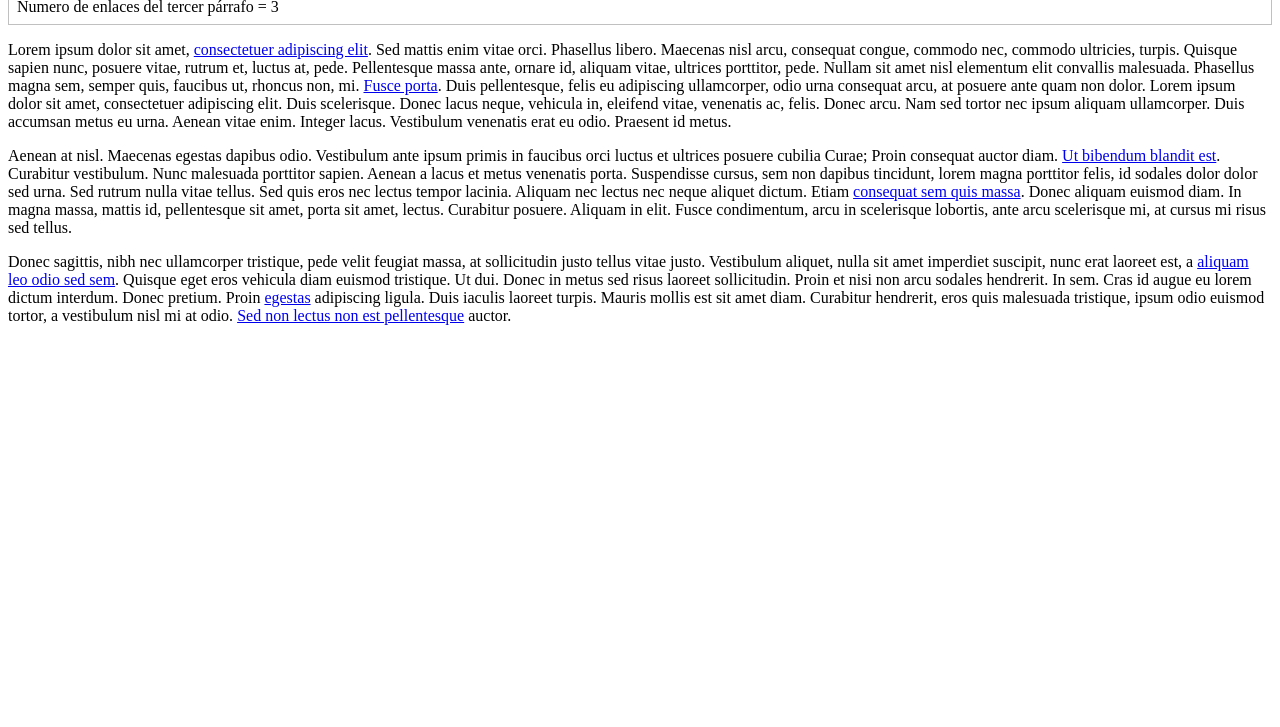
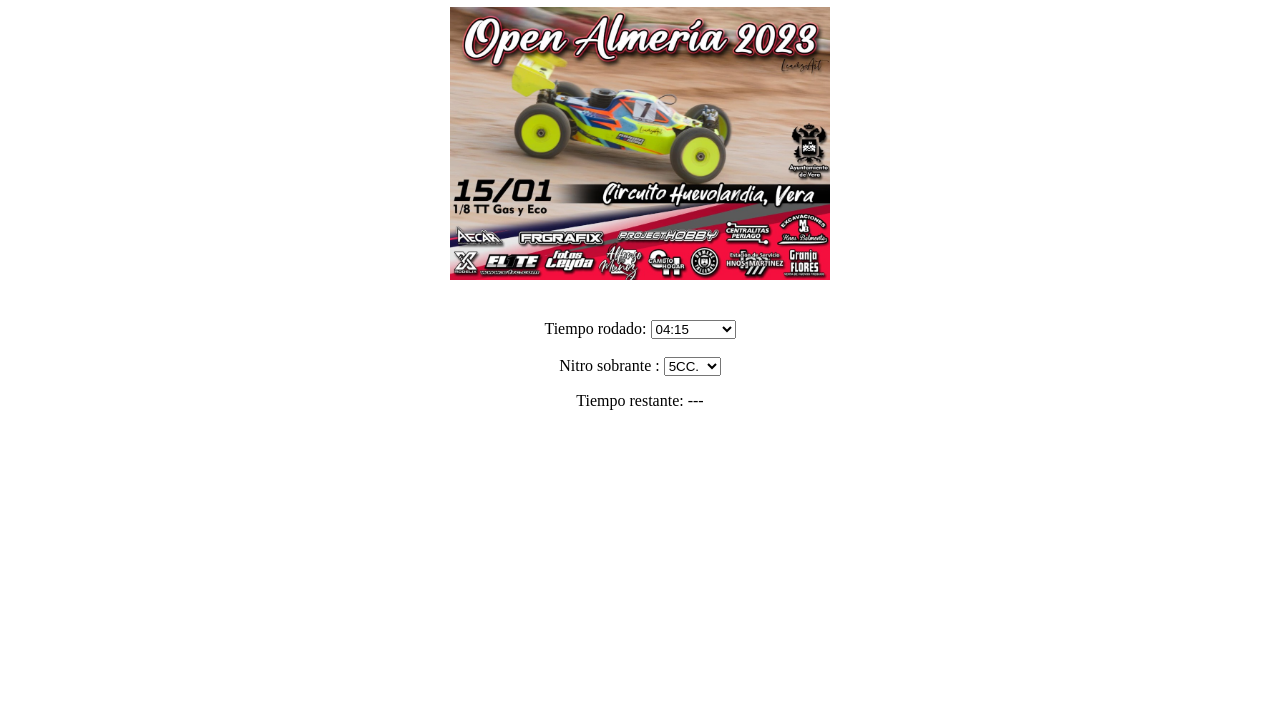
Before and after one commit to aopen03/repostaje, a plain HTML site: page index.html in a window 1280 px wide. Shown: the part 73-800 px from the top of the page. Drawn offline with Linux system fonts and the light colour scheme.

Commit message:
repostaje

```diff
--- a/index.html
+++ b/index.html
@@ -1,21 +1,144 @@
-<!DOCTYPE html PUBLIC "-//W3C//DTD XHTML 1.0 Transitional//EN" "http://www.w3.org/TR/xhtml1/DTD/xhtml1-transitional.dtd">
-<html xmlns="http://www.w3.org/1999/xhtml">
+<!DOCTYPE html>
+<html lang="en">
+
 <head>
-<meta http-equiv="Content-Type" content="text/html; charset=iso-8859-1" />
-<title>Ejercicio 11 - DOM básico</title>
+  <meta charset="UTF-8">
+  <meta http-equiv="Content-Type" content="text/html; charset=iso-8859-1" />
+  <meta name="viewport" content="width=device-width, initial-scale=1.0">
+  <title>Document</title>
+  <script defer src="scripts/eventos-imagen.js"></script>
 
-<script src="scripts/ejer1.js"></script>
+</head>
+<style>
+  img {
+    width: 30%;
+    height: 30%;
+  }
+
+  .caja{
+    width:100%;
+    margin: 0 auto;
+
+    text-align:center;
+  }
+</style>
+<body>
+  <div class="caja" id="caja">
+  <h1 id="h1">Repostajes</h1>
+  <div id="contenedor">
+    <img id="imagen1" src="images/coche.jpeg" alt="La cabeza y el torso de un esqueleto de dinosaurio;
+           tiene una cabeza grande con dientes largos y afilados">
+   <!-- <img id="imagen2" src="images/escuela1.png" alt="La cabeza y el torso de un esqueleto de dinosaurio;
+           tiene una cabeza grande con dientes largos y afilados"></img>-->
+  </div>
+<br>
+<br>
+Tiempo rodado:
+<select name="tiempo" id="tiempo" >
+  <option value="04:15">04:15</option>
+  <option value="04:20">04:20 min.</option>
+  <option value="04:25">04:25 min.</option>
+  <option value="04:30">04:30 min.</option>
+  <option value="04:35">04:35 min.</option>
+  <option value="04:40">04:40 min</option>
+  <option value="04:45">04:45 min</option>
+<option value="04:50">04:50 min</option>
+    <option value="04:55">04:55 min</option>
+    <option value="05:00">05:00 min</option>
+  <option value="05:05">05:05 min</option>
+  <option value="05:10">05:10 min</option>
+  <option value="05:15">05:05 min</option>
+  <option value="05:20">05:20 min</option>
+  <option value="05:25">05:25 min</option>
+  <option value="05:30">05:30 min</option>
+  <option value="05:35">05:35 min</option>
+  <option value="05:40">05:40 min</option>
+  <option value="05:45">05:45 min</option>
+  <option value="05:50">05:50 min</option>
+  <option value="05:55">05:55 min</option>
+  <option value="06:00">06:00 min</option>
+  <option value="06:05">06:05 min</option>
+  <option value="06:10">06:10 min</option>
+  <option value="06:15">06:15 min</option>
+  <option value="06:20">06:20 min</option>
+  <option value="06:25">06:25 min</option>
+  <option value="06:30">06:30 min</option>
+  <option value="06:35">06:35 min</option>
+  <option value="06:40">06:40 min</option>
+  <option value="06:45">06:45 min</option>
+  <option value="08:15">06:50 min</option>
+  <option value="08:30">08:30 min</option>
+  <option value="08:45">08:45 min</option>
+  <option value="09:00">09:00 h.</option>
+  <option value="09:15">09:15 h.</option>
+  <option value="09:30">09:30 h.</option>
+  <option value="09:45">09:45 h.</option>
+  <option value="10:00">10:00 h.</option>
+  <option value="10:15">10:15 h.</option>
+  <option value="10:30">10:30 h.</option>
+  <option value="10:45">10:45 h.</option>
+  <option value="11:00">11:00 h.</option>
+  <option value="11:15">11:15 h.</option>
+  <option value="11:30">11:30 h.</option>
+  <option value="11:45">11:45 h.</option>
 
 
-</head>
+  </select>
+<br>
+<br>
+  Nitro sobrante :
+<select name="nitro" id="sobrante" >
+  <option value="5">5CC.</option>
+  <option value="6">6CC.</option>
+  <option value="7">7CC.</option>
+  <option value="8">8CC</option>
+  <option value="9">9CC.</option>
+  <option value="10">10CC</option>
+  <option value="11">11CC</option>
+  <option value="12">12CC</option>
+  <option value="13">13CC</option>
+  <option value="14">14CC</option>
+  <option value="15">15CC</option>
+  <option value="16">16CC</option>
+  <option value="17">17CC</option>
+  <option value="18">18CC</option>
+  <option value="19">19CC</option>
+  <option value="20">20CC</option>
+  <option value="21">21CC</option>
+  <option value="22">22CC</option>
+  <option value="23">23CC</option>
+  <option value="24">24CC</option>
+  <option value="25">25CC</option>
+  <option value="26">26CC</option>
+  <option value="27">27CC</option>
+  <option value="28">28CC</option>
+  <option value="29">29CC</option>
+  <option value="30">30CC</option>
+  <option value="31">31CC</option>
+  <option value="32">32CC</option>
+  <option value="33">33CC</option>
+  <option value="34">34CC</option>
+  <option value="35">35CC</option>
+  <option value="36">36CC</option>
+  <option value="37">37CC</option>
+  <option value="38">38CC</option>
+  <option value="39">39CC</option>
+  <option value="40">40CC</option>
+  <option value="41">41CC</option>
+  <option value="42">42CC</option>
+  <option value="43">43CC</option>
+  <option value="44">44CC</option>
+  <option value="45">45CC</option>
+  <option value="46">46CC</option>
+  <option value="47">47CC</option>
+  <option value="48">48CC</option>
+  <option value="49">49CC</option>
+  <option value="50CC">50CC</option>
 
-<body>
-<div id="informacion" style="border:thin solid silver; padding:.5em"></div>
 
-<p>Lorem ipsum dolor sit amet, <a href="http://prueba">consectetuer adipiscing elit</a>. Sed mattis enim vitae orci. Phasellus libero. Maecenas nisl arcu, consequat congue, commodo nec, commodo ultricies, turpis. Quisque sapien nunc, posuere vitae, rutrum et, luctus at, pede. Pellentesque massa ante, ornare id, aliquam vitae, ultrices porttitor, pede. Nullam sit amet nisl elementum elit convallis malesuada. Phasellus magna sem, semper quis, faucibus ut, rhoncus non, mi. <a href="http://prueba2">Fusce porta</a>. Duis pellentesque, felis eu adipiscing ullamcorper, odio urna consequat arcu, at posuere ante quam non dolor. Lorem ipsum dolor sit amet, consectetuer adipiscing elit. Duis scelerisque. Donec lacus neque, vehicula in, eleifend vitae, venenatis ac, felis. Donec arcu. Nam sed tortor nec ipsum aliquam ullamcorper. Duis accumsan metus eu urna. Aenean vitae enim. Integer lacus. Vestibulum venenatis erat eu odio. Praesent id metus.</p>
+  </select>
+<p id="sol"> Tiempo restante: ---</p>
+</div>
+</body>
 
-<p>Aenean at nisl. Maecenas egestas dapibus odio. Vestibulum ante ipsum primis in faucibus orci luctus et ultrices posuere cubilia Curae; Proin consequat auctor diam. <a href="http://prueba">Ut bibendum blandit est</a>. Curabitur vestibulum. Nunc malesuada porttitor sapien. Aenean a lacus et metus venenatis porta. Suspendisse cursus, sem non dapibus tincidunt, lorem magna porttitor felis, id sodales dolor dolor sed urna. Sed rutrum nulla vitae tellus. Sed quis eros nec lectus tempor lacinia. Aliquam nec lectus nec neque aliquet dictum. Etiam <a href="http://prueba3">consequat sem quis massa</a>. Donec aliquam euismod diam. In magna massa, mattis id, pellentesque sit amet, porta sit amet, lectus. Curabitur posuere. Aliquam in elit. Fusce condimentum, arcu in scelerisque lobortis, ante arcu scelerisque mi, at cursus mi risus sed tellus.</p>
-
-<p>Donec sagittis, nibh nec ullamcorper tristique, pede velit feugiat massa, at sollicitudin justo tellus vitae justo. Vestibulum aliquet, nulla sit amet imperdiet suscipit, nunc erat laoreet est, a <a href="http://prueba">aliquam leo odio sed sem</a>. Quisque eget eros vehicula diam euismod tristique. Ut dui. Donec in metus sed risus laoreet sollicitudin. Proin et nisi non arcu sodales hendrerit. In sem. Cras id augue eu lorem dictum interdum. Donec pretium. Proin <a href="http://prueba4">egestas</a> adipiscing ligula. Duis iaculis laoreet turpis. Mauris mollis est sit amet diam. Curabitur hendrerit, eros quis malesuada tristique, ipsum odio euismod tortor, a vestibulum nisl mi at odio. <a href="http://prueba5">Sed non lectus non est pellentesque</a> auctor.</p>
-</body>
 </html>
```
